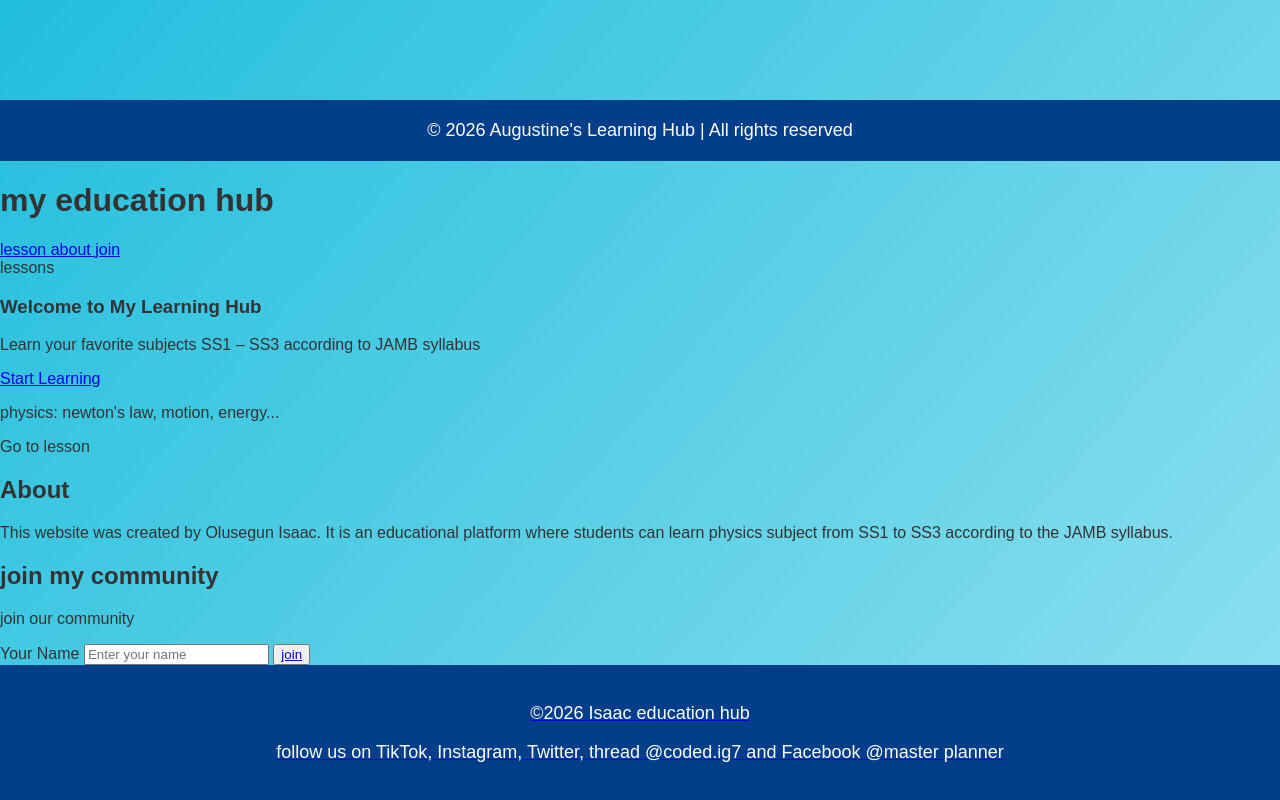
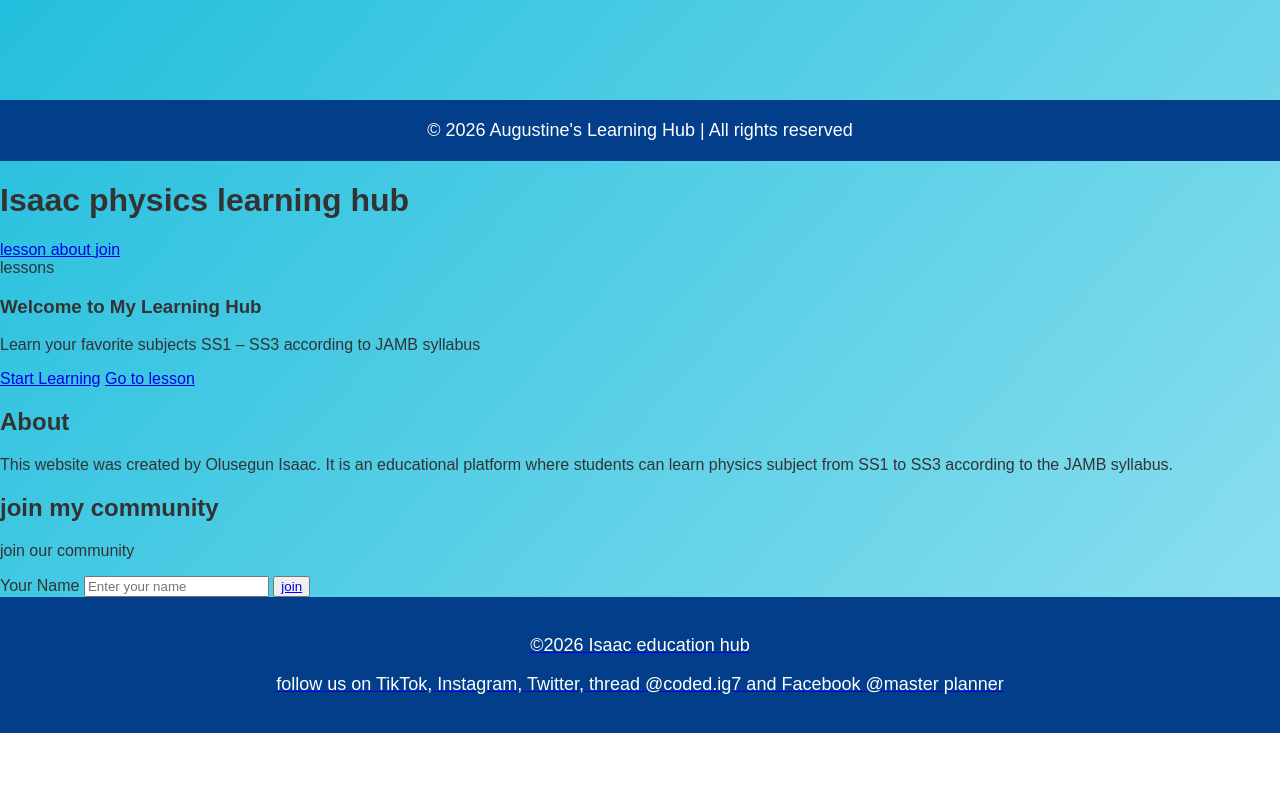
Before and after one commit to oloniyoidowuaugustine-rgb/Isaac-physics-, a plain HTML site: page index.html in a window 1280 px wide. Shown: the part 700-1500 px from the top of the page. After the commit the page ends 1433 px from the top, so only its background shows below. Drawn offline with Linux system fonts and the light colour scheme.

Commit message:
Update index.html

```diff
--- a/index.html
+++ b/index.html
@@ -95,7 +95,7 @@
 </Head>
 
 <heading>
-<h1>my education hub</h1>
+<h1>Isaac physics learning hub</h1>
 
 <nav>
 <a href="#lesson">lesson
@@ -113,7 +113,7 @@
   <a href="chooseclass.html?subject=physics" class="button">Start Learning</a>
 </div>
 <body>
-<p>physics: newton's law, motion, energy...</p
+
 <a class="container"
 href="lesson.html">Go to lesson</a>
 
```
